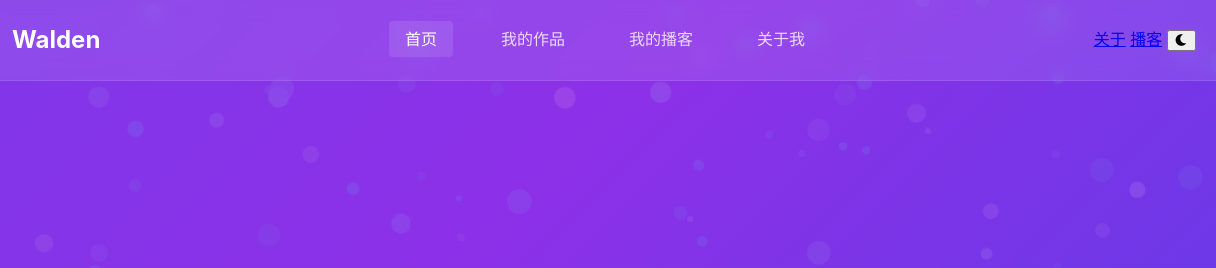
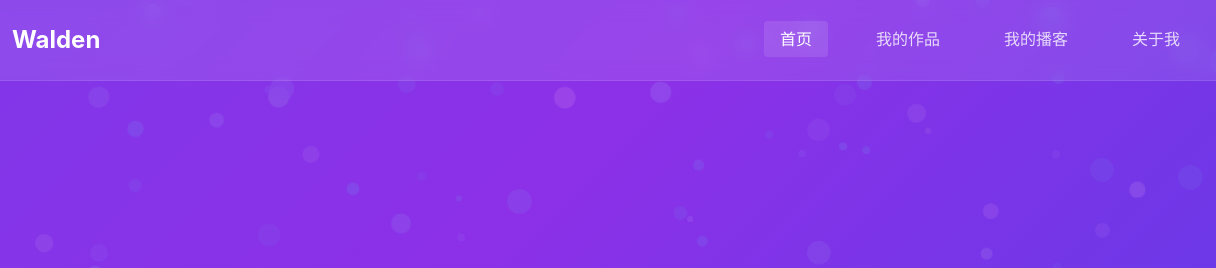
Before and after one commit to ronema/DesignCode, a plain HTML site: page index.html in a window 1280 px wide. Shown: the top 268 px of the page, 64-1280 px from the left. Drawn offline with Linux system fonts and the light colour scheme.

Commit message:
删除多余的导航栏和播客标题元素

```diff
--- a/index.html
+++ b/index.html
@@ -26,13 +26,6 @@
                 <li><a href="#podcast">我的播客</a></li>
                 <li><a href="about.html">关于我</a></li>
             </ul>
-            <div class="nav-menu">
-                <a href="/DesignCode/about.html">关于</a>
-                <a href="#podcast" class="active">播客</a>
-                <button id="dark-mode-toggle" aria-label="切换深色模式">
-                    <i class="fas fa-moon"></i>
-                </button>
-            </div>
         </div>
     </nav>
 
@@ -53,7 +46,7 @@
         </section>
 
         <section id="podcast" class="podcast-section container">
-            <h2>播客</h2>
+            <h2>我的播客</h2>
         </section>
 
     </main>
```
